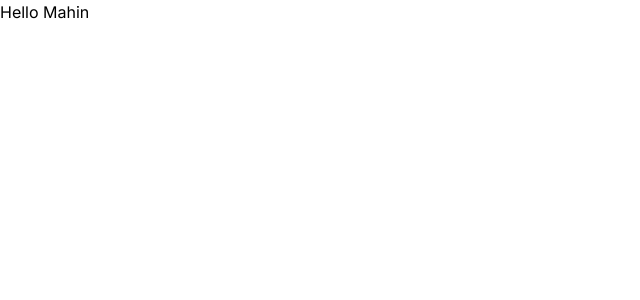
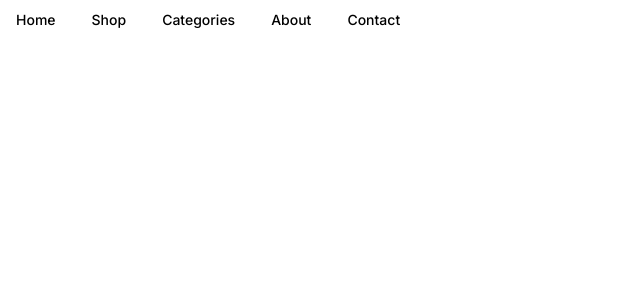
Before and after one commit to imran0dot/bd-commerce, a Next.js app: page / in a window 1280 px wide. Shown: the top 300 px of the page, without its empty margins (0-640 px from the left). Built offline with nearby package versions, Linux system fonts and the light colour scheme.

Commit message:
navigation menu added

```diff
--- a/app/layout.tsx
+++ b/app/layout.tsx
@@ -6,6 +6,7 @@ import "./globals.css";
 import { Provider } from "react-redux";
 import { AppStore, store } from "../redux/store";
 import { useRef } from "react";
+import Header from "@/components/Header/Header";
 
 const inter = Inter({ subsets: ["latin"] });
 
@@ -24,6 +25,7 @@ export default function RootLayout({
     <html lang="en">
       <body className={inter.className}>
         <Provider store={storeRef.current}>
+          <Header />
           {children}
         </Provider>
       </body>
--- /dev/null
+++ b/app/not-found.tsx
@@ -0,0 +1,19 @@
+import React from 'react';
+
+const NotFoundPage = () => {
+    return (
+        <main className="grid min-h-full place-items-center bg-white px-6 py-24 sm:py-32 lg:px-8">
+            <div className="text-center">
+                <p className="text-base font-semibold text-indigo-600">404</p>
+                <h1 className="mt-4 text-3xl font-bold tracking-tight text-gray-900 sm:text-5xl">Page not found</h1>
+                <p className="mt-6 text-base leading-7 text-gray-600">Sorry, we couldn’t find the page you’re looking for.</p>
+                <div className="mt-10 flex items-center justify-center gap-x-6">
+                    <a href="#" className="rounded-md bg-indigo-600 px-3.5 py-2.5 text-sm font-semibold text-white shadow-sm hover:bg-indigo-500 focus-visible:outline focus-visible:outline-2 focus-visible:outline-offset-2 focus-visible:outline-indigo-600">Go back home</a>
+                    <a href="#" className="text-sm font-semibold text-gray-900">Contact support <span aria-hidden="true">&rarr;</span></a>
+                </div>
+            </div>
+        </main>
+    );
+};
+
+export default NotFoundPage;
--- a/app/page.tsx
+++ b/app/page.tsx
@@ -11,7 +11,7 @@ export const metadata: Metadata = {
 export default function Home() {
   return (
     <main>
-      Hello Mahin
+
     </main>
   );
 }
--- /dev/null
+++ b/components/Header/Header.tsx
@@ -0,0 +1,65 @@
+import * as React from "react"
+import Link from "next/link"
+import { cn } from "@/lib/utils"
+
+import {
+    NavigationMenu,
+    NavigationMenuItem,
+    NavigationMenuLink,
+    NavigationMenuList,
+    navigationMenuTriggerStyle,
+} from "@/components/ui/navigation-menu";
+
+
+type TNavigationMenu = {
+    title: string,
+    href: string
+}
+
+const navigationMenu: TNavigationMenu[] = [
+    {
+        title: "Home",
+        href: "/"
+    },
+    {
+        title: "Shop",
+        href: "/shop"
+    },
+    {
+        title: "categories",
+        href: "/categories"
+    },
+    {
+        title: "about",
+        href: "/about"
+    },
+    {
+        title: "contact",
+        href: "/contact"
+    }
+]
+
+
+const Header: React.FC = () => {
+    return (
+        <div>
+            <NavigationMenu>
+                <NavigationMenuList>
+                    {
+                        navigationMenu?.map((menu, index) => {
+                            return (
+                                <NavigationMenuItem key={index}>
+                                    <Link href={menu?.href} className="capitalize">
+                                        <NavigationMenuLink className={navigationMenuTriggerStyle() }>{menu?.title}</NavigationMenuLink>
+                                    </Link>
+                                </NavigationMenuItem>
+                            )
+                        })
+                    }
+                </NavigationMenuList>
+            </NavigationMenu>
+        </div>
+    );
+};
+
+export default Header;
--- /dev/null
+++ b/components/ui/navigation-menu.tsx
@@ -0,0 +1,128 @@
+import * as React from "react"
+import * as NavigationMenuPrimitive from "@radix-ui/react-navigation-menu"
+import { cva } from "class-variance-authority"
+import { ChevronDown } from "lucide-react"
+
+import { cn } from "@/lib/utils"
+
+const NavigationMenu = React.forwardRef<
+  React.ElementRef<typeof NavigationMenuPrimitive.Root>,
+  React.ComponentPropsWithoutRef<typeof NavigationMenuPrimitive.Root>
+>(({ className, children, ...props }, ref) => (
+  <NavigationMenuPrimitive.Root
+    ref={ref}
+    className={cn(
+      "relative z-10 flex max-w-max flex-1 items-center justify-center",
+      className
+    )}
+    {...props}
+  >
+    {children}
+    <NavigationMenuViewport />
+  </NavigationMenuPrimitive.Root>
+))
+NavigationMenu.displayName = NavigationMenuPrimitive.Root.displayName
+
+const NavigationMenuList = React.forwardRef<
+  React.ElementRef<typeof NavigationMenuPrimitive.List>,
+  React.ComponentPropsWithoutRef<typeof NavigationMenuPrimitive.List>
+>(({ className, ...props }, ref) => (
+  <NavigationMenuPrimitive.List
+    ref={ref}
+    className={cn(
+      "group flex flex-1 list-none items-center justify-center space-x-1",
+      className
+    )}
+    {...props}
+  />
+))
+NavigationMenuList.displayName = NavigationMenuPrimitive.List.displayName
+
+const NavigationMenuItem = NavigationMenuPrimitive.Item
+
+const navigationMenuTriggerStyle = cva(
+  "group inline-flex h-10 w-max items-center justify-center rounded-md bg-white px-4 py-2 text-sm font-medium transition-colors hover:bg-slate-100 hover:text-slate-900 focus:bg-slate-100 focus:text-slate-900 focus:outline-none disabled:pointer-events-none disabled:opacity-50 data-[active]:bg-slate-100/50 data-[state=open]:bg-slate-100/50 dark:bg-slate-950 dark:hover:bg-slate-800 dark:hover:text-slate-50 dark:focus:bg-slate-800 dark:focus:text-slate-50 dark:data-[active]:bg-slate-800/50 dark:data-[state=open]:bg-slate-800/50"
+)
+
+const NavigationMenuTrigger = React.forwardRef<
+  React.ElementRef<typeof NavigationMenuPrimitive.Trigger>,
+  React.ComponentPropsWithoutRef<typeof NavigationMenuPrimitive.Trigger>
+>(({ className, children, ...props }, ref) => (
+  <NavigationMenuPrimitive.Trigger
+    ref={ref}
+    className={cn(navigationMenuTriggerStyle(), "group", className)}
+    {...props}
+  >
+    {children}{""}
+    <ChevronDown
+      className="relative top-[1px] ml-1 h-3 w-3 transition duration-200 group-data-[state=open]:rotate-180"
+      aria-hidden="true"
+    />
+  </NavigationMenuPrimitive.Trigger>
+))
+NavigationMenuTrigger.displayName = NavigationMenuPrimitive.Trigger.displayName
+
+const NavigationMenuContent = React.forwardRef<
+  React.ElementRef<typeof NavigationMenuPrimitive.Content>,
+  React.ComponentPropsWithoutRef<typeof NavigationMenuPrimitive.Content>
+>(({ className, ...props }, ref) => (
+  <NavigationMenuPrimitive.Content
+    ref={ref}
+    className={cn(
+      "left-0 top-0 w-full data-[motion^=from-]:animate-in data-[motion^=to-]:animate-out data-[motion^=from-]:fade-in data-[motion^=to-]:fade-out data-[motion=from-end]:slide-in-from-right-52 data-[motion=from-start]:slide-in-from-left-52 data-[motion=to-end]:slide-out-to-right-52 data-[motion=to-start]:slide-out-to-left-52 md:absolute md:w-auto",
+      className
+    )}
+    {...props}
+  />
+))
+NavigationMenuContent.displayName = NavigationMenuPrimitive.Content.displayName
+
+const NavigationMenuLink = NavigationMenuPrimitive.Link
+
+const NavigationMenuViewport = React.forwardRef<
+  React.ElementRef<typeof NavigationMenuPrimitive.Viewport>,
+  React.ComponentPropsWithoutRef<typeof NavigationMenuPrimitive.Viewport>
+>(({ className, ...props }, ref) => (
+  <div className={cn("absolute left-0 top-full flex justify-center")}>
+    <NavigationMenuPrimitive.Viewport
+      className={cn(
+        "origin-top-center relative mt-1.5 h-[var(--radix-navigation-menu-viewport-height)] w-full overflow-hidden rounded-md border border-slate-200 bg-white text-slate-950 shadow-lg data-[state=open]:animate-in data-[state=closed]:animate-out data-[state=closed]:zoom-out-95 data-[state=open]:zoom-in-90 md:w-[var(--radix-navigation-menu-viewport-width)] dark:border-slate-800 dark:bg-slate-950 dark:text-slate-50",
+        className
+      )}
+      ref={ref}
+      {...props}
+    />
+  </div>
+))
+NavigationMenuViewport.displayName =
+  NavigationMenuPrimitive.Viewport.displayName
+
+const NavigationMenuIndicator = React.forwardRef<
+  React.ElementRef<typeof NavigationMenuPrimitive.Indicator>,
+  React.ComponentPropsWithoutRef<typeof NavigationMenuPrimitive.Indicator>
+>(({ className, ...props }, ref) => (
+  <NavigationMenuPrimitive.Indicator
+    ref={ref}
+    className={cn(
+      "top-full z-[1] flex h-1.5 items-end justify-center overflow-hidden data-[state=visible]:animate-in data-[state=hidden]:animate-out data-[state=hidden]:fade-out data-[state=visible]:fade-in",
+      className
+    )}
+    {...props}
+  >
+    <div className="relative top-[60%] h-2 w-2 rotate-45 rounded-tl-sm bg-slate-200 shadow-md dark:bg-slate-800" />
+  </NavigationMenuPrimitive.Indicator>
+))
+NavigationMenuIndicator.displayName =
+  NavigationMenuPrimitive.Indicator.displayName
+
+export {
+  navigationMenuTriggerStyle,
+  NavigationMenu,
+  NavigationMenuList,
+  NavigationMenuItem,
+  NavigationMenuContent,
+  NavigationMenuTrigger,
+  NavigationMenuLink,
+  NavigationMenuIndicator,
+  NavigationMenuViewport,
+}
--- a/package.json
+++ b/package.json
@@ -9,6 +9,7 @@
     "lint": "next lint"
   },
   "dependencies": {
+    "@radix-ui/react-navigation-menu": "^1.2.0",
     "@reduxjs/toolkit": "^2.2.7",
     "class-variance-authority": "^0.7.0",
     "clsx": "^2.1.1",
```
Also changed, not shown: 1 other file (tests, documents, lock files or other folders).
